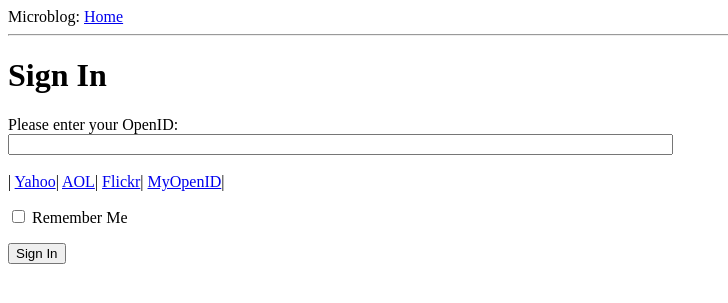
After one commit to ericso/microblog-flask, a Flask app: page /login in a window 1280 px wide. The commit adds this page. Shown: the top 303 px of the page, without its empty margins (0-728 px from the left). Run offline with Flask 2, Linux system fonts and the light colour scheme.

Commit message:
Login forms, templates, openid js

```diff
--- a/app/forms.py
+++ b/app/forms.py
@@ -1,4 +1,4 @@
-from flask.ext.wtf import Forms
+from flask.ext.wtf import Form
 from wtforms import StringField, BooleanField
 from wtforms.validators import DataRequired
 
--- a/app/templates/base.html
+++ b/app/templates/base.html
@@ -1,4 +1,5 @@
 <html>
+
   <head>
     {% if title %}
     <title>{{ title }} - microblog</title>
@@ -6,9 +7,21 @@
     <title>Welcome to microblog</title>
     {% endif %}
   </head>
+
   <body>
     <div>Microblog: <a href="/index">Home</a></div>
     <hr>
+    {% with messages = get_flashed_messages() %}
+      {% if messages %}
+        <ul>
+        {% for message in messages %}
+          <li>{{ message }}</li>
+        {% endfor %}
+        </ul>
+      {% endif %}
+    {% endwith %}
+
     {% block content %}{% endblock %}
   </body>
+
 </html>
--- /dev/null
+++ b/app/templates/login.html
@@ -0,0 +1,39 @@
+<!-- extend from base layout -->
+{% extends 'base.html' %}
+
+{% block content %}
+
+  <script type="text/javascript">
+  function set_openid(openid, pr) {
+    u = openid.search('<username>');
+    if (u != -1) {
+      // openid requires username
+      user = prompt("Enter your " + pr + " username: ");
+      openid = openid.substr(0, u) + user;
+    }
+    form = document.forms['login'];
+    form.elements['openid'].value = openid;
+  }
+  </script>
+
+  <h1>Sign In</h1>
+
+  <form action="" method="post" name="login">
+    {{ form.hidden_tag() }}
+    <p>
+      Please enter your OpenID:<br>
+      {{ form.openid(size=80) }}<br>
+      {% for error in form.openid.errors %}
+        <span style="color: red;">[{{ error }}]</span>
+      {% endfor %}
+      <br>
+      |{% for pr in providers %}
+        <a href="javascript:set_openid('{{ pr.url }}', '{{ pr.name }}');">{{ pr.name }}</a>|
+      {% endfor %}
+    </p>
+    <p>{{ form.remember_me }} Remember Me</p>
+    <p><input type="submit" value="Sign In"></p>
+
+  </form>
+
+{% endblock content %}
--- a/app/views.py
+++ b/app/views.py
@@ -1,6 +1,7 @@
-from flask import render_template
+from flask import render_template, flash, redirect
 
 from app import app
+from app.forms import LoginForm
 
 
 @app.route('/')
@@ -23,3 +24,23 @@ def index():
     user=user,
     posts=posts
   )
+
+@app.route('/login', methods=['GET', 'POST'])
+def login():
+  form = LoginForm()
+
+  # On successful form submit and validation
+  if form.validate_on_submit():
+    flash(
+      "Login requested for OpenID=\"%s\", remember_me=%s" % (
+        form.openid.data, str(form.remember_me.data)
+      )
+    )
+    return redirect('/index')
+
+  return render_template(
+    'login.html',
+    title='Sign In',
+    form=form,
+    providers=app.config['OPENID_PROVIDERS']
+  )
```
Also changed, not shown: config.py (+7 -0 lines).
